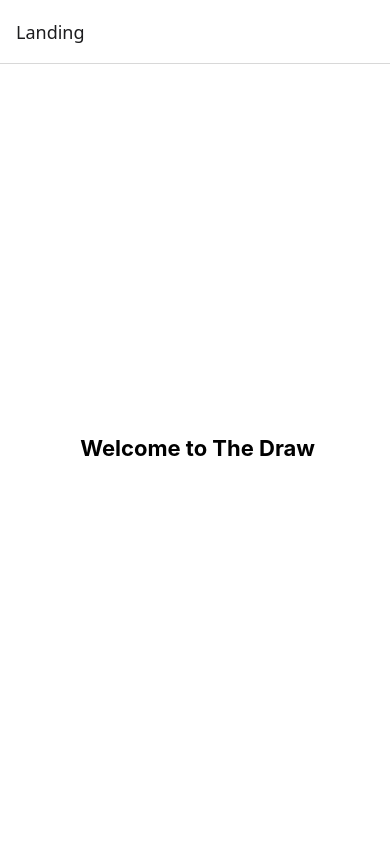
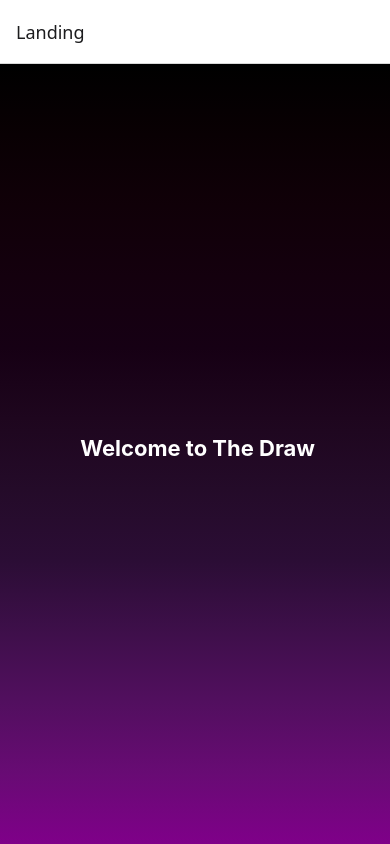
Before and after one commit to Erodri6z/The-Draw-Mobile, a React Native app: screen /Landing in a window 390 px wide. Built offline with nearby package versions, Linux system fonts and the light colour scheme.

Commit message:
create a gradient component

```diff
--- /dev/null
+++ b/components/GradientBackground.js
@@ -0,0 +1,24 @@
+import React from 'react';
+import { StyleSheet } from 'react-native';
+import { LinearGradient } from 'expo-linear-gradient';
+
+const GradientBackground = ({ children }) => (
+  <LinearGradient
+    colors={[
+      '#000000', '#090003', '#100008', '#14000e', '#160014',
+      '#1e061e', '#240b29', '#2b0d35', '#3e0f4a', '#520f5f',
+      '#680b74', '#7f0089'
+    ]}
+    style={styles.background}
+  >
+    {children}
+  </LinearGradient>
+);
+
+const styles = StyleSheet.create({
+  background: {
+    flex: 1,
+  },
+});
+
+export default GradientBackground;
--- a/package.json
+++ b/package.json
@@ -19,7 +19,8 @@
     "react-native-gesture-handler": "~2.24.0",
     "react-native-reanimated": "~3.17.4",
     "react-native-safe-area-context": "5.4.0",
-    "react-native-screens": "~4.11.1"
+    "react-native-screens": "~4.11.1",
+    "expo-linear-gradient": "~14.1.5"
   },
   "devDependencies": {
     "@babel/core": "^7.20.0"
--- a/screens/LandingScreen.js
+++ b/screens/LandingScreen.js
@@ -1,12 +1,14 @@
 import { View, Text, StyleSheet} from 'react-native'
+import GradientBackground from '../components/GradientBackground'
 
 
 const LandingScreen = () => {
   return (
+    <GradientBackground>
     <View style={styles.wrapper}>
       <Text style={styles.title}> Welcome to The Draw</Text>
-
     </View>
+    </GradientBackground>
   )
 }
 
@@ -15,11 +17,11 @@ const styles = StyleSheet.create({
     wrapper: {
     flex: 1,
     padding: 24,
-    backgroundColor: '#fff',
     alignItems: 'center',
     justifyContent: 'center',
   },
   title: {
+    color: "white",
     fontSize: 22,
     fontWeight: 'bold',
     marginBottom: 12,
```
Also changed, not shown: 1 other file (tests, documents, lock files or other folders).
